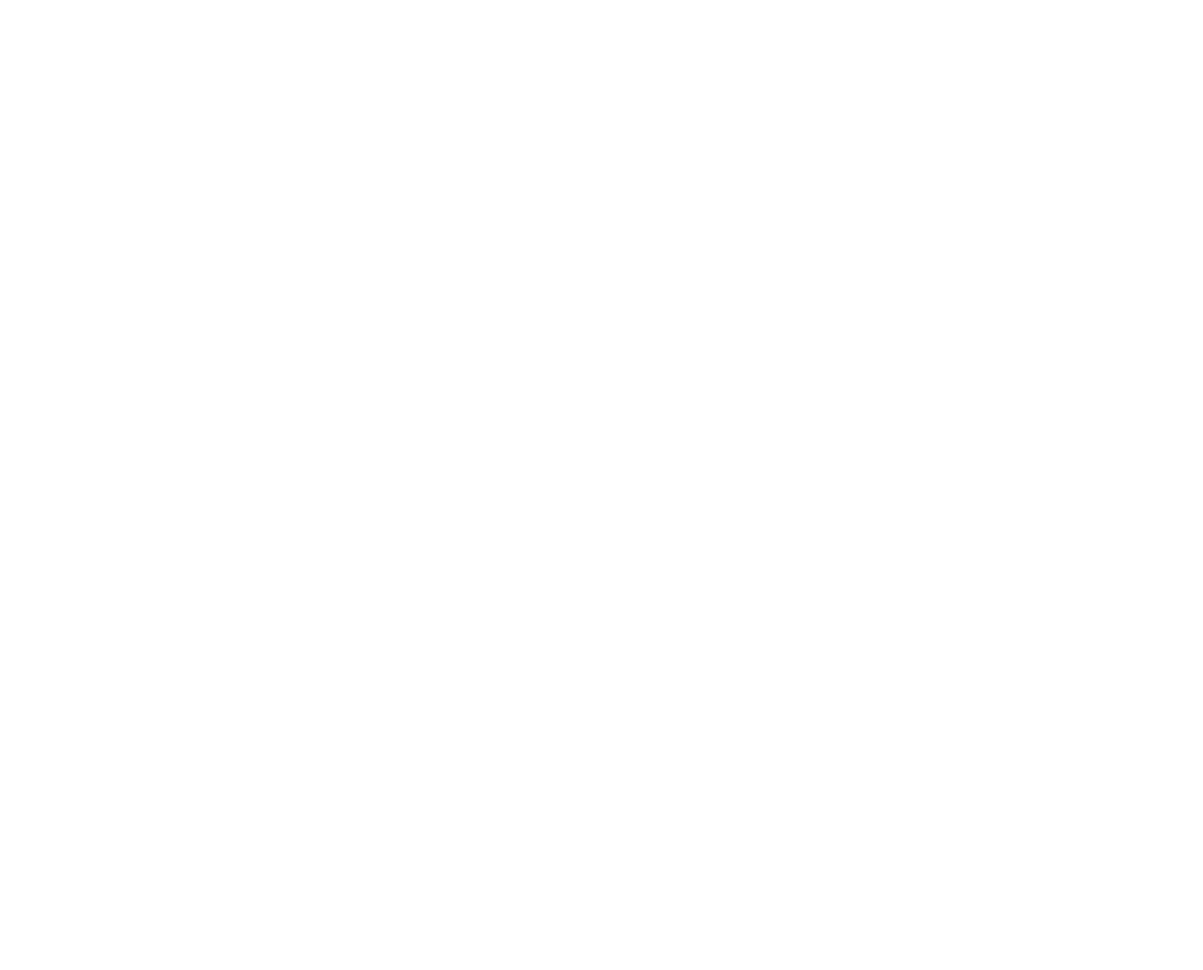
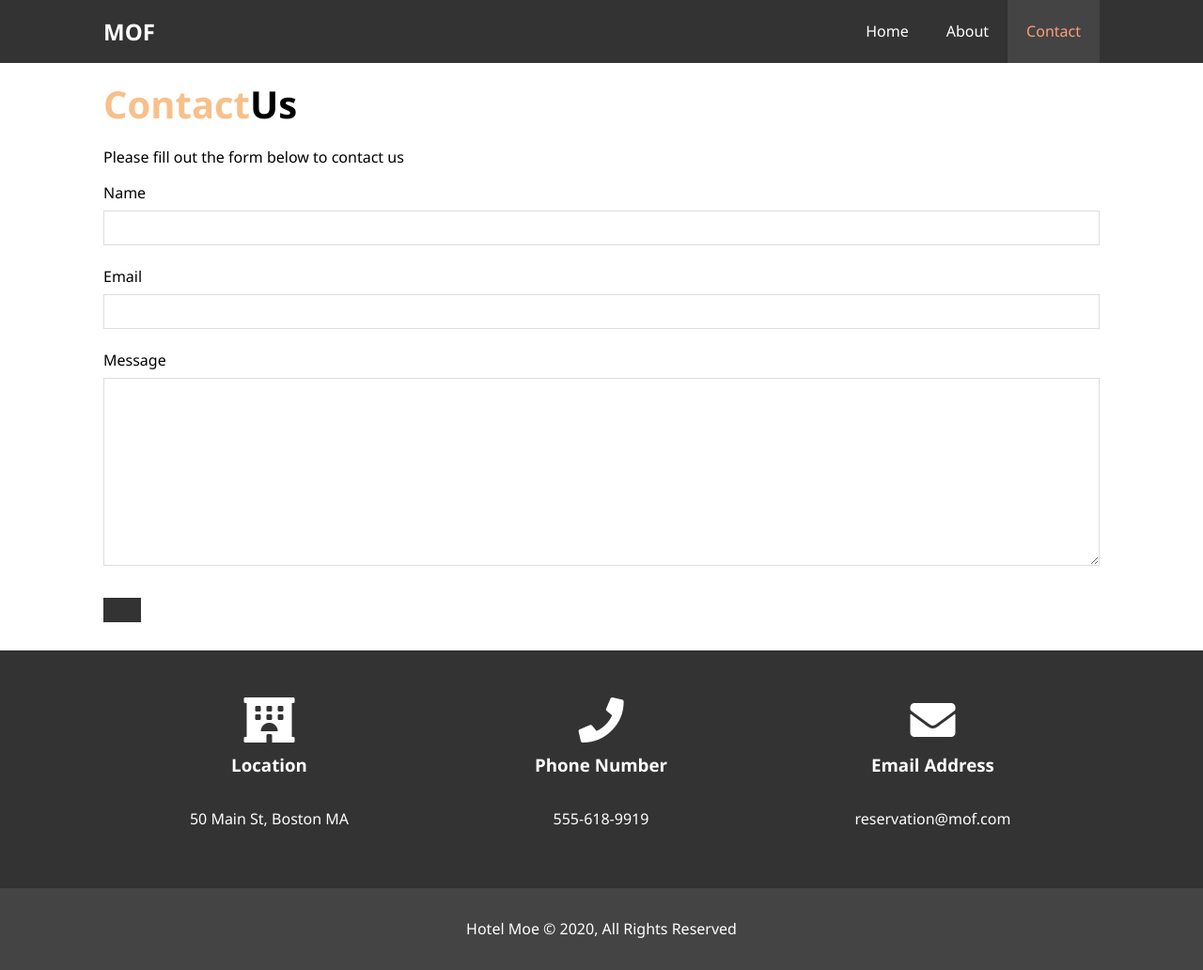
Before and after one commit to mfarid99/Hotel, a plain HTML site: page contact.html in a window 1280 px wide. Shown: the whole page at 94% size. Before the commit the page ends 800 px from the top, so only its background shows below. Drawn offline with Linux system fonts and the light colour scheme.

Commit message:
project done

```diff
--- a/contact.html
+++ b/contact.html
@@ -0,0 +1,78 @@
+<!DOCTYPE html>
+<html lang="en">
+<head>
+    <meta charset="UTF-8">
+    <meta name="viewport" content="width=device-width, initial-scale=1.0">
+
+    <link rel="stylesheet" href="https://use.fontawesome.com/releases/v5.15.2/css/all.css" integrity="sha384-vSIIfh2YWi9wW0r9iZe7RJPrKwp6bG+s9QZMoITbCckVJqGCCRhc+ccxNcdpHuYu" crossorigin="anonymous">
+
+    <link rel="stylesheet" href="css/style.css">
+    <title>Hotel VA | Contact</title>
+</head>
+<body>
+    <header>
+        <nav id="navbar">
+            <div class="container">
+
+            <h1 class="logo"><a href="index.html">MOF</a></h1>
+            <ul>
+                <li><a  href="index.html">Home</a></li>
+                <li><a  href="about.html">About</a></li>
+                <li><a class="current" href="contact.html">Contact</a></li>
+            </ul>
+        </div>
+
+        </nav>
+
+
+    </header>
+
+    <section id="contact-form" class="py-3">
+        <div class="container">
+            <h1 class="l-heading"><span class="text-primary">Contact</span>Us</h1>
+            <p>Please fill out the form below to contact us</p>
+            <form action="process.php">
+                <div class="form-group">
+                    <label for="name">Name</label>
+                    <input type="text" name="name" id="name">
+                </div>
+                <div class="form-group">
+                    <label for="email">Email</label>
+                    <input type="email" name="email" id="email">
+                </div>
+                <div class="form-group">
+                    <label for="message">Message</label>
+                    <textarea type="text" name="message" id="message"></textarea>
+                </div>
+
+ <button type="submit" class="btn"></button>
+            </form>
+        </div>
+    </section>
+    <section id="contact-info" class="bg-dark">
+        <div class="container">
+            <div class="box ">
+                <i class="fas fa-hotel fa-3x"></i>
+                <h3> Location</h3>
+                <p>50 Main St, Boston MA</p>
+            </div>
+            <div class="box">
+                <i class="fas fa-phone fa-3x"></i>
+
+                <h3>Phone Number</h3>
+                <p>555-618-9919</p>
+            </div>
+            <div class="box ">
+                <i class="fas fa-envelope fa-3x"></i>
+
+                <h3>Email Address</h3>
+                <p>reservation@mof.com</p>
+            </div>
+
+        </div>
+    </section>
+      <footer id="main-footer">
+        <p>Hotel Moe &copy; 2020, All Rights Reserved</p>
+    </footer>
+</body>
+</html>
--- a/css/style.css
+++ b/css/style.css
@@ -229,6 +229,31 @@ p {
   opacity: 0.9;
 }
 
+#contact-form .form-group {
+  margin-bottom: 20px;
+}
+
+#contact-form label {
+  display: block;
+  margin-bottom: 5px;
+}
+
+#contact-form input,
+#contact-form textarea {
+  width: 100%;
+  padding: 10px;
+  border: 1px #ddd solid;
+}
+
+#contact-form textarea {
+  height: 200px;
+}
+
+#contact-form input:focus,
+#contact-form textarea:focus {
+  outline: none;
+  border-color: #f7c08a;
+}
 #main-footer {
   text-align: center;
   background: #444;
```
